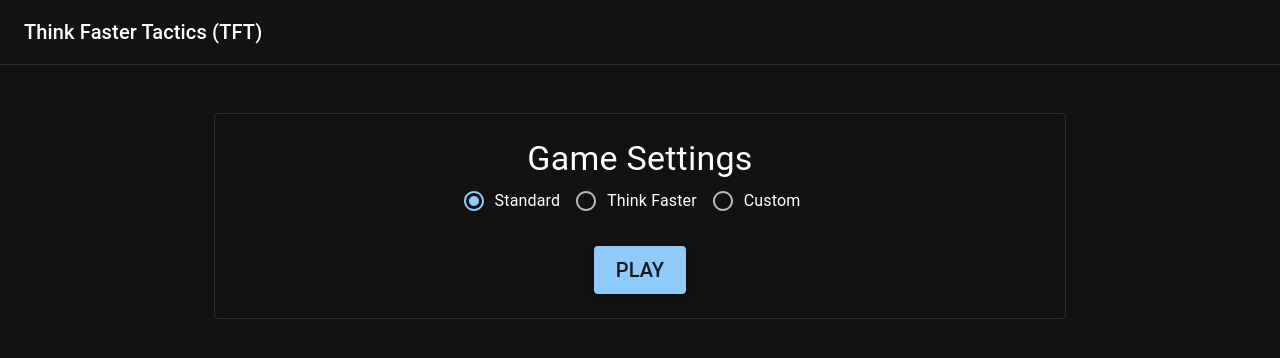
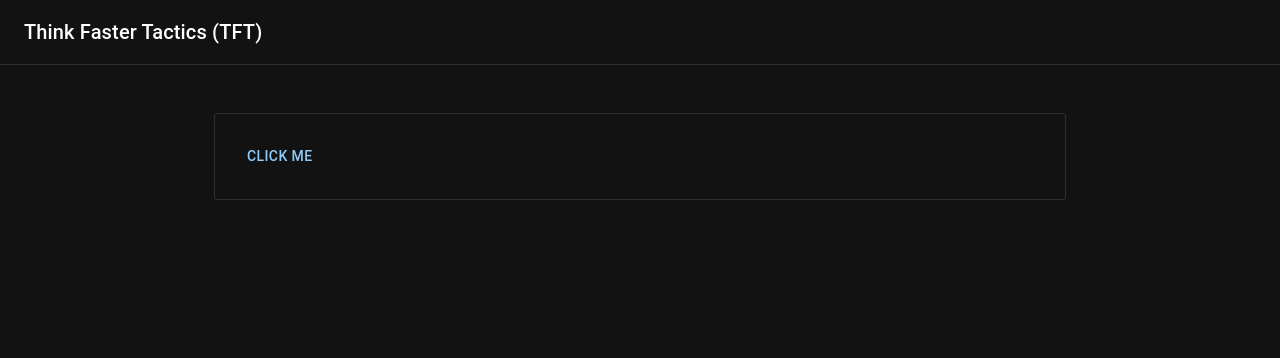
Before and after one commit to qhen143/thinkfaster, a Next.js app: page / in a window 1280 px wide. Shown: the top 358 px of the page. Built offline with nearby package versions, Linux system fonts and the light colour scheme.

Commit message:
Add drawer

```diff
--- a/pages/index.js
+++ b/pages/index.js
@@ -1,5 +1,6 @@
 import Head from "next/head";
 import Menu from '../src/components/Menu';
+import Home from '../src/components/Home';
 import { ThemeProvider, createTheme } from '@mui/material/styles';
 import CssBaseline from '@mui/material/CssBaseline';
 import AppBar from '@mui/material/AppBar';
@@ -36,7 +37,7 @@ export default function HomePage() {
             </Typography>
           </Toolbar>
         </AppBar>
-        <Menu />
+        <Home/>
       </ThemeProvider>
     </>
   )
--- /dev/null
+++ b/src/components/Home.tsx
@@ -0,0 +1,39 @@
+import { Button, Card, Container, Drawer } from "@mui/material";
+import Menu from "./Menu";
+import React from "react";
+
+function Home() {
+
+    const [open, setOpen] = React.useState(false);
+
+    const menu = <Menu/>
+
+    const toggleDrawer = (state: boolean) => {
+        setOpen(!state)
+    }
+
+    return (
+        <>
+            <Container maxWidth='md'>
+                <Card variant="outlined" sx={{ my: { xs: 3, md: 6 }, p: { xs: 2, md: 3 } }}>
+                    <Button onClick={() => toggleDrawer(open)}>Click me</Button>
+                    <Drawer
+                            anchor="right"
+                            open={open}
+                            onClose={() => toggleDrawer(open)}
+                            PaperProps={{
+                                sx: {
+                                    borderRadius: 7,
+                                    mr: -2
+                                },
+                            }}
+                    >
+                        {menu}
+                    </Drawer>
+                </Card>
+            </Container>
+        </>
+    )
+}
+
+export default Home;
--- a/src/components/Menu.tsx
+++ b/src/components/Menu.tsx
@@ -1,4 +1,4 @@
-import { Accordion, AccordionDetails, AccordionSummary, Box, Button, Card, Container, FormControl, FormControlLabel, Radio, RadioGroup, Slider, Typography } from "@mui/material";
+import { Accordion, AccordionDetails, AccordionSummary, Box, Button, ButtonGroup, Card, Container, Drawer, FormControl, FormControlLabel, Paper, Radio, RadioGroup, Slider, Typography } from "@mui/material";
 import Grid from '@mui/material/Unstable_Grid2';
 import SettingSlider from "./SettingSlider";
 import { useState } from "react";
@@ -13,66 +13,28 @@ function Menu() {
 
     return (
         <>
-            <Container maxWidth='md'>
-                <Card variant="outlined" sx={{ my: { xs: 3, md: 6 }, p: { xs: 2, md: 3 } }}>
-                    <Grid container>
-                        <Grid xs={12}>
-                            <Typography component="h1" variant="h4" align="center">
+                <Typography variant="h6" align="center" sx={{ p: {xs: 1, md: 2}, borderBottom: 1, borderColor: 'primary.main'}}>
                     Game Settings
                 </Typography>
-                        </Grid>
-                        <Grid xs={12}>
-                            <RadioGroup
-                                row
-                                value={selectedValue}
-                                onChange={handleRadioChange}
-                                sx={{
-                                    justifyContent: "center",
-                                    alignItems: "center"
-                                }}
+                <Box alignItems="center" justifyContent="center" display="flex" flexDirection="column">
+                    <ButtonGroup aria-label="outlined button group"
+                        sx={{ p: { xs: 1, md: 2 } }}
                     >
-                                <FormControlLabel value="standard" control={<Radio />} label="Standard" />
-                                <FormControlLabel value="thinkfaster" control={<Radio />} label="Think Faster" />
-                                <FormControlLabel value="custom" control={<Radio />} label="Custom" />
-                            </RadioGroup>
-                        </Grid>
-                    </Grid>
-                    {selectedValue === 'custom' && (
-                        <>
-                            <Accordion>
-                                <AccordionSummary
-                                    expandIcon={<ExpandMoreIcon />}
-                                >
-                                    <Typography component="h1" variant="h5" align="center">
-                                        Basic Settings
-                                    </Typography>
-                                </AccordionSummary>
-                                <AccordionDetails>
-                                    <Grid container spacing={1} sx={{ px: { xs: 4, md: 8 } }}>
+                        <Button>Default</Button>
+                        <Button>Think Faster</Button>
+                        <Button>Other</Button>
+                    </ButtonGroup>
+                </Box>
+                <Grid container sx={{ px: { xs: 4, md: 8 } }}>
                     <SettingSlider label='Starting Time' defaultValue={50} min={10} max={100}/>
                     <SettingSlider label='Starting Level' defaultValue={1} min={1} max={10}/>
                     <SettingSlider label='Starting Gold' defaultValue={0} min={0} max={100}/>
                 </Grid>
-                                </AccordionDetails>
-                            </Accordion>
-                            <Accordion>
-                                <AccordionSummary
-                                    expandIcon={<ExpandMoreIcon />}
-                                >
-                                    <Typography component="h1" variant="h5" align="center">
-                                        Advanced Settings
-                                    </Typography>
-                                </AccordionSummary>
-                                <AccordionDetails>
-                                    <Grid container spacing={1} sx={{ px: { xs: 4, md: 8 } }}>
+                <Grid container sx={{ px: { xs: 4, md: 8 } }}>
                     <SettingSlider label='Shop Size' defaultValue={5} min={1} max={10}/>
                     <SettingSlider label='Bench Size' defaultValue={9} min={2} max={10}/>
                     <SettingSlider label='XP Modifer' defaultValue={4} min={1} max={10}/>
                 </Grid>
-                                </AccordionDetails>
-                            </Accordion>
-                        </>
-                    )}
                 <Box sx={{ display: 'flex', justifyContent: 'center' }}>
                     <Button
                         variant="contained"
@@ -85,9 +47,6 @@ function Menu() {
                         </Typography>
                     </Button>
                 </Box>
-
-                </Card>
-            </Container>
         </>
     );
 }
--- a/src/components/SettingSlider.tsx
+++ b/src/components/SettingSlider.tsx
@@ -43,7 +43,8 @@ function SettingSlider(props: {
                     // onChange={handleSliderChange}
                     aria-labelledby="input-slider"
                     defaultValue={props.defaultValue} min={props.min} max={props.max}
-                    valueLabelDisplay='on'
+                    valueLabelDisplay='auto'
+                    marks={[{value: props.min, label: props.min}, {value: props.max, label: props.max}]}
                     sx={{ my: { xs: 1, md: 2 } }}
                 />
             </Grid>
```
Lines whose indentation alone changed are shown as unchanged.
